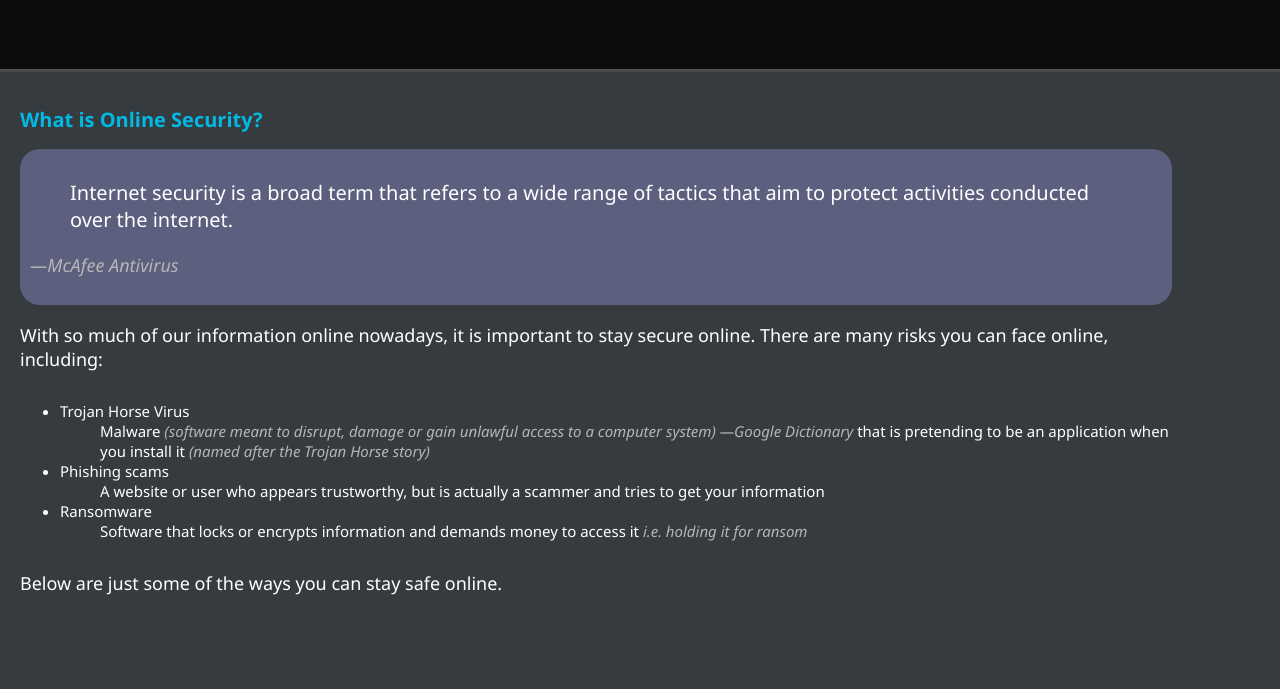
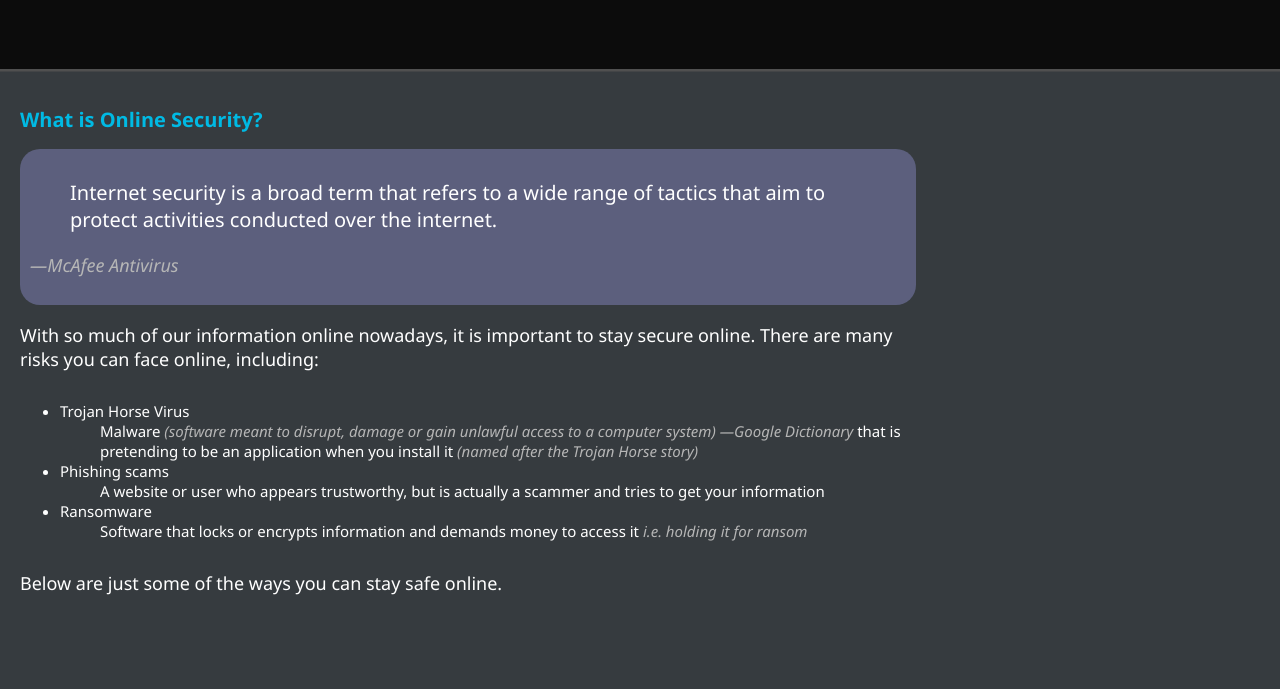
Before and after one commit to AquaticBlaze1/online-security-project-2023, a website: page index.html in a window 1280 px wide. Shown: the part 111-800 px from the top of the page. Drawn offline with nearby package versions, Linux system fonts and the light colour scheme.

Commit message:
Add files via upload

```diff
--- a/styles.css
+++ b/styles.css
@@ -1,5 +1,5 @@
 .content {
-    width:90%;
+    width:70%;
     padding: 20px;
 }
 
@@ -70,6 +70,7 @@ hr {
     overflow:hidden;
     font-size: 45%;
     height:120px;
+    max-width:100%;
     font-weight:lighter;
     user-select:none;
     box-shadow: 0px 0px 0px 2.5px rgb(80, 80, 80);
```
